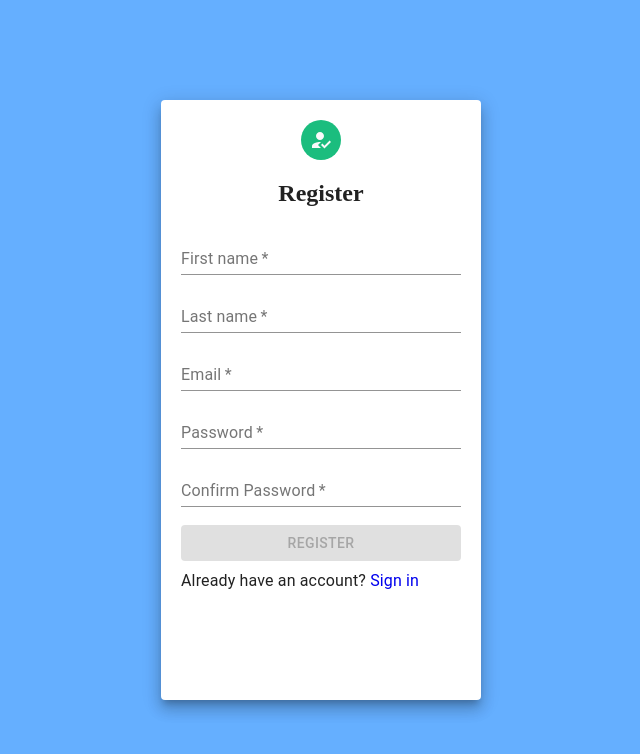
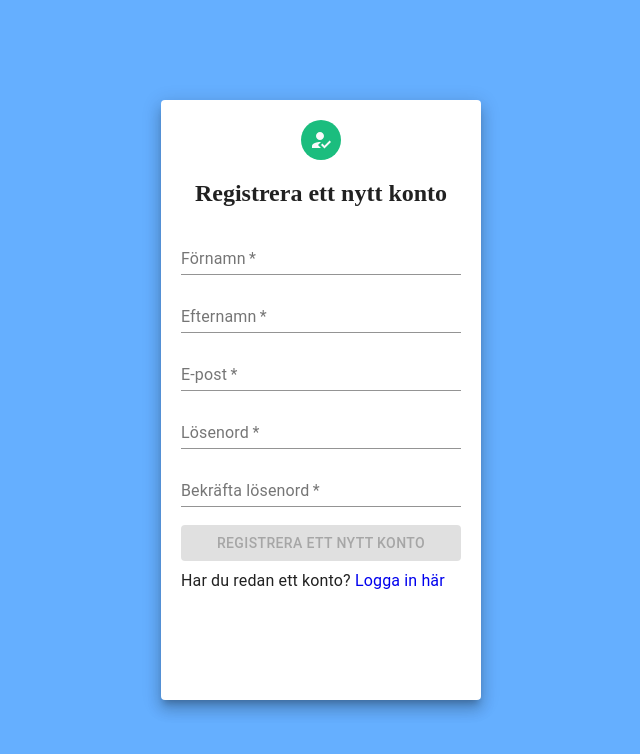
Before and after one commit to oscarolsson94/grupp8-travel-app, a React (Create React App) app in the folder client/: page /register in a window 1280 px wide. Shown: the top 754 px of the page, without its empty margins (319-959 px from the left). Built offline with nearby package versions, Linux system fonts and the light colour scheme.

Commit message:
Engelska -> svenska på login & register sidorna

```diff
--- a/client/src/pages/Login.jsx
+++ b/client/src/pages/Login.jsx
@@ -62,19 +62,19 @@ export const Login = () => {
                     <Avatar style={avatarStyle}>
                         <LockOpenIcon />
                     </Avatar>
-                    <h2>Sign In</h2>
+                    <h2>Logga in</h2>
                 </Grid>
                 <TextField
-                    label="Email"
-                    placeholder="Enter email"
+                    label="E-post"
+                    placeholder="Mata in din e-post adress"
                     fullWidth
                     required
                     style={{ marginBottom: "10px" }}
                     onChange={(e) => setEmail(e.target.value)}
                 />
                 <TextField
-                    label="Password"
-                    placeholder="Enter password"
+                    label="Lösenord"
+                    placeholder="Mata in ditt lösenord"
                     type="password"
                     fullWidth
                     required
@@ -88,7 +88,7 @@ export const Login = () => {
                     fullWidth
                     onClick={handleLogin}
                 >
-                    Sign in
+                    Logga in
                 </Button>
                 {loading && (
                     <Grid align="center">
@@ -97,9 +97,9 @@ export const Login = () => {
                 )}
                 <Typography>
                     {" "}
-                    Don't have an account?{" "}
+                    Har du inte ett konto?{" "}
                     <Link style={{ textDecoration: "none" }} to={"/register"}>
-                        Register
+                        Registrera ett nytt konto här
                     </Link>
                 </Typography>
             </Paper>
--- a/client/src/pages/Register.jsx
+++ b/client/src/pages/Register.jsx
@@ -129,11 +129,11 @@ export const Register = () => {
                     <Avatar style={avatarStyle}>
                         <HowToRegIcon />
                     </Avatar>
-                    <h2>Register</h2>
+                    <h2>Registrera ett nytt konto</h2>
                 </Grid>
                 <TextField
-                    label="First name"
-                    placeholder="Enter first name"
+                    label="Förnamn"
+                    placeholder="Mata in ditt förnamn"
                     fullWidth
                     required
                     style={{ marginBottom: "10px" }}
@@ -142,8 +142,8 @@ export const Register = () => {
                     helperText={!form.firstName.IsValid && form.firstName.error}
                 />
                 <TextField
-                    label="Last name"
-                    placeholder="Enter last name"
+                    label="Efternamn"
+                    placeholder="Mata in ditt efternamn"
                     fullWidth
                     required
                     style={{ marginBottom: "10px" }}
@@ -152,8 +152,8 @@ export const Register = () => {
                     helperText={!form.lastName.IsValid && form.lastName.error}
                 />
                 <TextField
-                    label="Email"
-                    placeholder="Enter email address"
+                    label="E-post"
+                    placeholder="Mata in din e-post adress"
                     fullWidth
                     required
                     type="email"
@@ -163,8 +163,8 @@ export const Register = () => {
                     helperText={!form.email.IsValid && form.email.error}
                 />
                 <TextField
-                    label="Password"
-                    placeholder="Enter password"
+                    label="Lösenord"
+                    placeholder="Mata in ditt lösenord"
                     type="password"
                     fullWidth
                     required
@@ -174,8 +174,8 @@ export const Register = () => {
                     helperText={!form.password.IsValid && form.password.error}
                 />
                 <TextField
-                    label="Confirm Password"
-                    placeholder="Enter password"
+                    label="Bekräfta lösenord"
+                    placeholder="Upprepa ditt lösenord"
                     type="password"
                     fullWidth
                     required
@@ -197,13 +197,13 @@ export const Register = () => {
                     onClick={handleRegister}
                     disabled={!formIsValid}
                 >
-                    Register
+                    Registrera ett nytt konto
                 </Button>
                 <Typography>
                     {" "}
-                    Already have an account?{" "}
+                    Har du redan ett konto?{" "}
                     <Link style={{ textDecoration: "none" }} to={"/login"}>
-                        Sign in
+                        Logga in här
                     </Link>
                 </Typography>
             </Paper>
```
